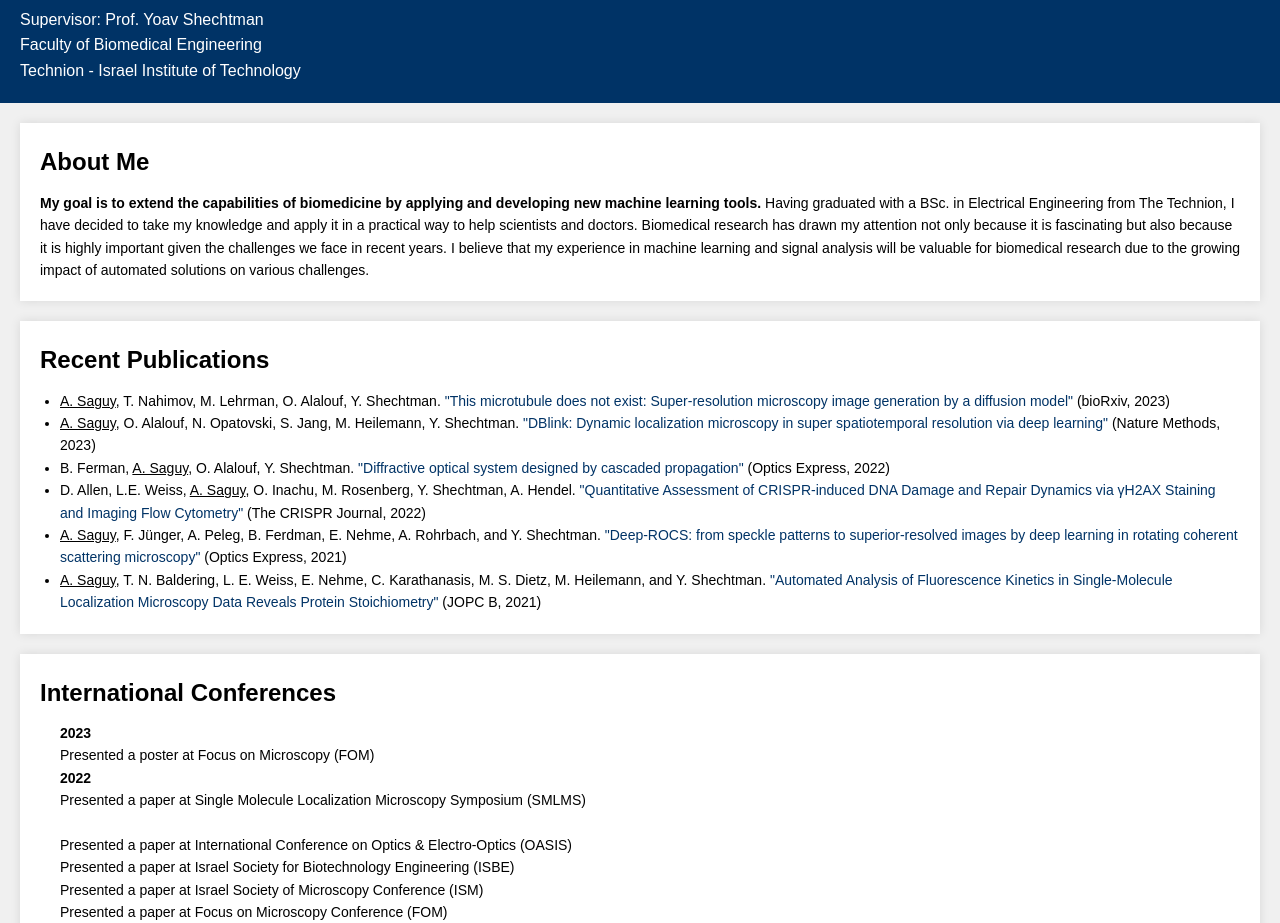
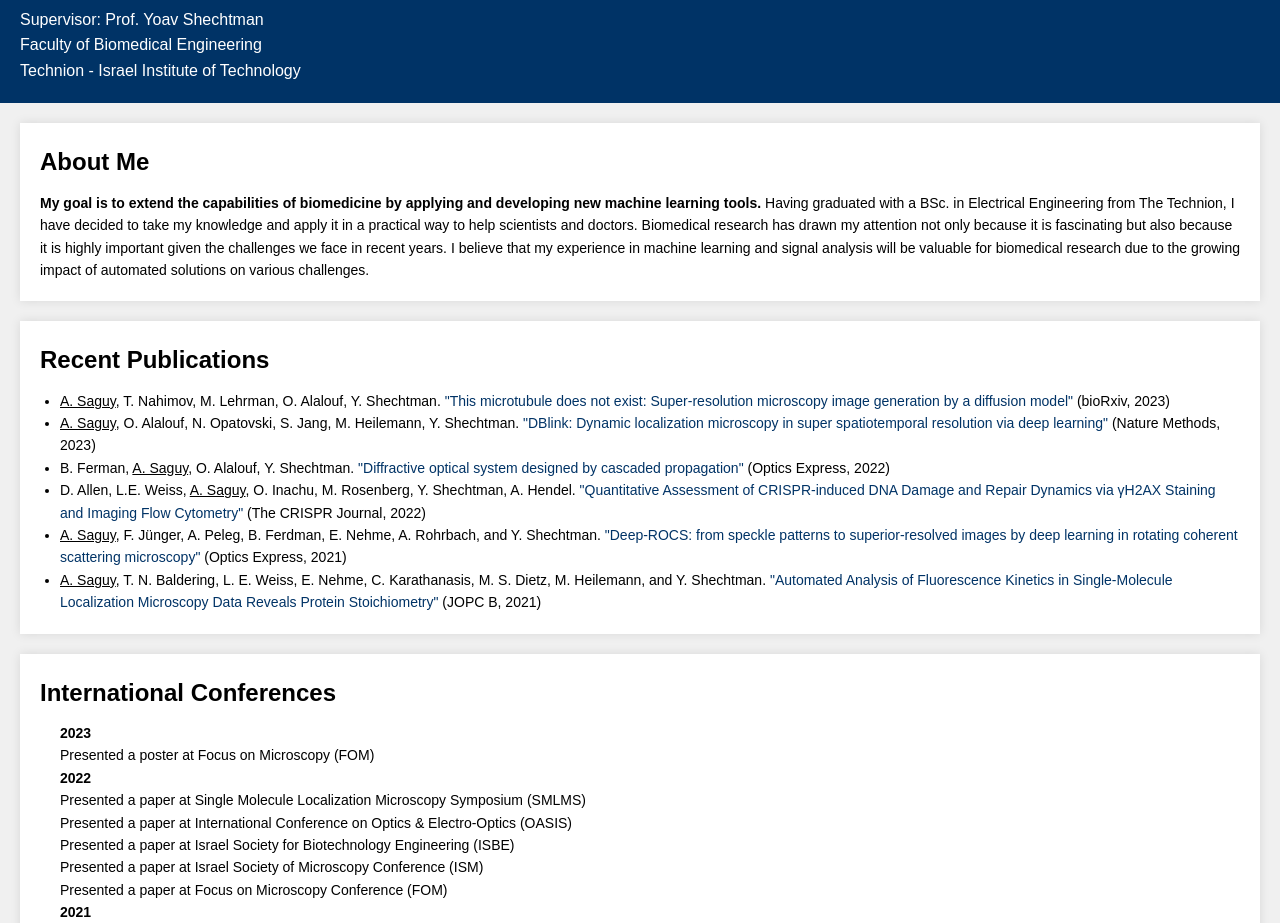
Before and after one commit to alonsaguy/alonsaguy.github.io, a plain HTML site: page index.html in a window 1280 px wide. Shown: the part 377-1300 px from the top of the page. Drawn offline with Linux system fonts and the light colour scheme.

Commit message:
Update index.html

```diff
--- a/index.html
+++ b/index.html
@@ -68,7 +68,7 @@
             <strong>2023</strong><br>
 			Presented a poster at Focus on Microscopy (FOM)<br>
             <strong>2022</strong><br>
-			<p>Presented a paper at Single Molecule Localization Microscopy Symposium (SMLMS)</p><br>
+			<p>Presented a paper at Single Molecule Localization Microscopy Symposium (SMLMS)</p>
             <p>Presented a paper at International Conference on Optics & Electro-Optics (OASIS)</p>
             <p>Presented a paper at Israel Society for Biotechnology Engineering (ISBE)</p>
             <p>Presented a paper at Israel Society of Microscopy Conference (ISM)</p>
@@ -85,7 +85,7 @@
         <ul>
 			<strong>2023 – Present Apple</strong><br>
 			Computer Vision and Machine Learning Student<br>
-			<strong>2019 – 2023 Technion, Israel Institute of Technology</strong><br>
+			<strong> 2019 – 2023 Technion, Israel Institute of Technology</strong><br>
 			Tutoring at the Faculty of Biomedical Engineering:<br>
 			<p>• Computational Optical Imaging</p>
 			<p>• Analysis of Biological Signals</p>
```
